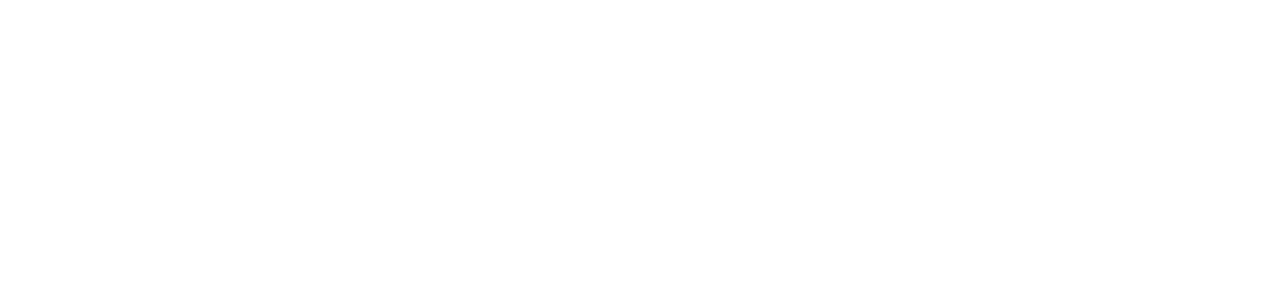
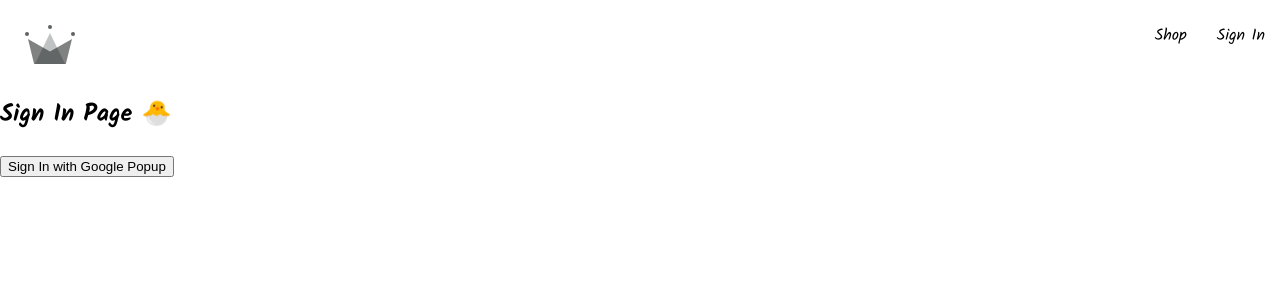
Before and after one commit to ev-indrik/shopping_dreams, a React (Vite) app: page /sign-in in a window 1280 px wide. Before the commit this address had no page. Shown: the top 300 px of the page. Built offline with nearby package versions, Linux system fonts and the light colour scheme.

Commit message:
firebase config, google popup auth method added

```diff
--- a/src/App.tsx
+++ b/src/App.tsx
@@ -2,6 +2,7 @@
 import { Routes, Route } from "react-router-dom";
 import Home from "./routes/home/home.component";
 import Navigation from "./routes/navigation/navigation.component";
+import SignIn from "./routes/sign-in/sign-in.component";
 
 export type CategoryItemType = {
   id: number;
@@ -14,7 +15,8 @@
     <Routes>
       <Route path="/" element={<Navigation />}>
         <Route index element={<Home />} />
-        <Route path="shop" element={<h1>Shop</h1>} />
+        <Route path="shop" element={<h2>Shop</h2>} />
+        <Route path="sign-in" element={<SignIn />} />
       </Route>
     </Routes>
   );
--- a/src/routes/navigation/navigation.component.tsx
+++ b/src/routes/navigation/navigation.component.tsx
@@ -11,7 +11,10 @@
         </Link>
         <div className="nav-links-container">
           <Link className="nav-link" to="/shop">
-            SHOP
+            Shop
+          </Link>
+          <Link className="nav-link" to="/sign-in">
+            Sign In
           </Link>
         </div>
       </div>
--- a/src/routes/sign-in/sign-in.component.tsx
+++ b/src/routes/sign-in/sign-in.component.tsx
@@ -1,7 +1,15 @@
+import { signinWithGooglePopup } from "../../utils/firebase/firebase.utils";
+
 const SignIn = () => {
+  const logGoogleUser = async () => {
+    const response = await signinWithGooglePopup();
+    console.log(response);
+  };
+
   return (
     <div>
-      <h2>Sign In Page</h2>
+      <h2>Sign In Page 🐣</h2>
+      <button onClick={logGoogleUser}>Sign In with Google Popup</button>
     </div>
   );
 };
--- /dev/null
+++ b/src/utils/firebase/firebase.utils.ts
@@ -0,0 +1,26 @@
+import { initializeApp } from "firebase/app";
+import {
+  getAuth,
+  signInWithRedirect,
+  signInWithPopup,
+  GoogleAuthProvider,
+} from "firebase/auth";
+
+const firebaseConfig = {
+  apiKey: "AIzaSyBgeK5zBHpBuwfgqJb2yhxhY0TOJ0bXVQQ",
+  authDomain: "shopping-dreams-9fcea.firebaseapp.com",
+  projectId: "shopping-dreams-9fcea",
+  storageBucket: "shopping-dreams-9fcea.appspot.com",
+  messagingSenderId: "702737680930",
+  appId: "1:702737680930:web:bc6656b515ecbddb12987b",
+};
+
+const firebaseApp = initializeApp(firebaseConfig);
+
+const provider = new GoogleAuthProvider();
+provider.setCustomParameters({
+  prompt: "select_account",
+});
+
+export const auth = getAuth();
+export const signinWithGooglePopup = () => signInWithPopup(auth, provider);
```
